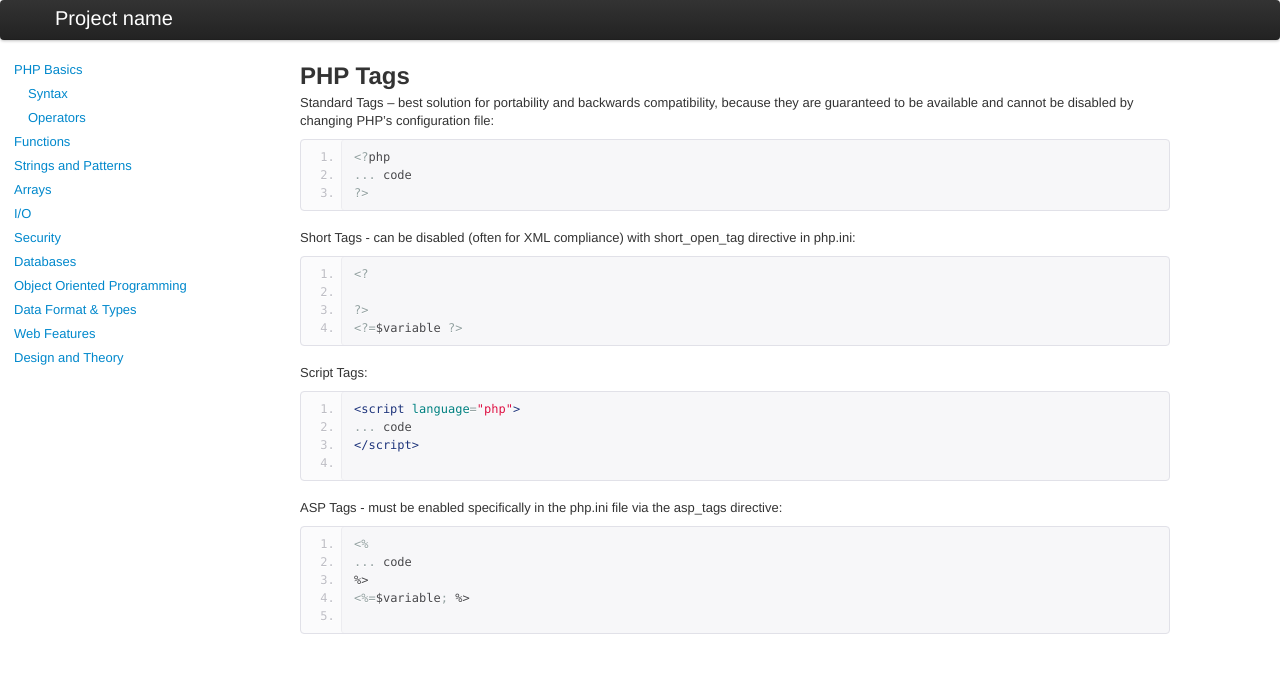
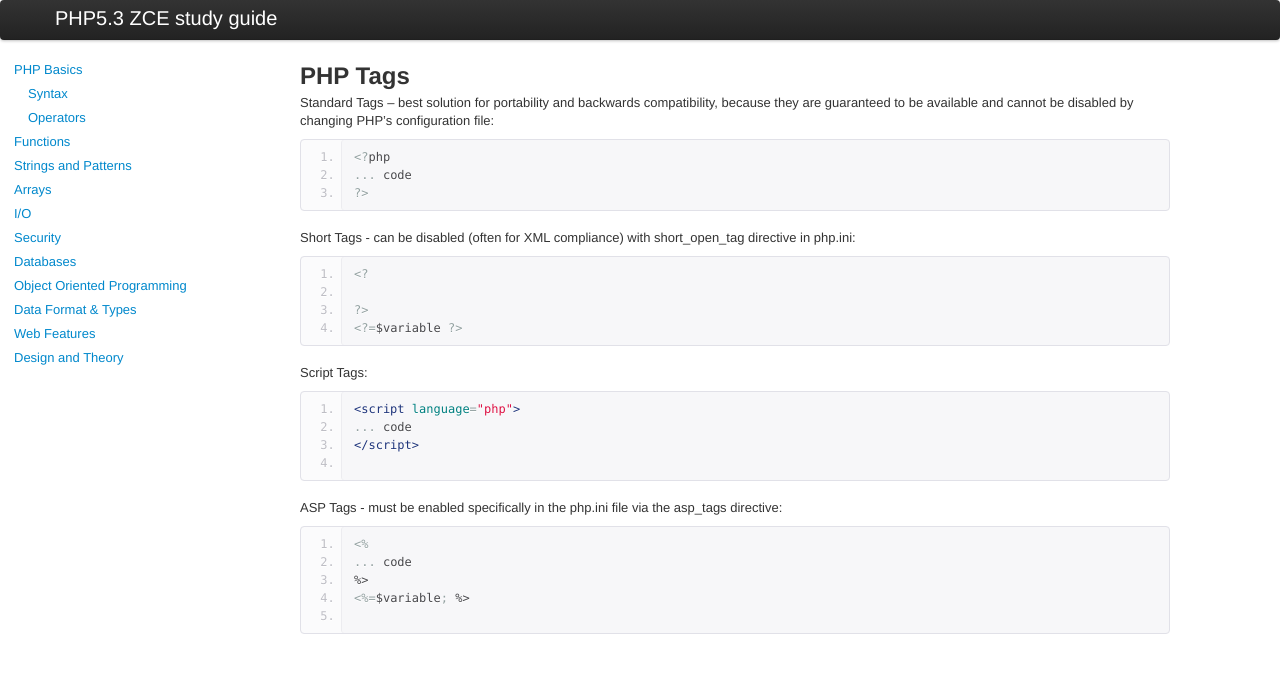
Before and after one commit to sergeylunev/php-guide, a Jekyll site: the page built from guide/php-basics/php-tags.html, in a window 1280 px wide. Shown: the top 673 px of the page. Built offline with Jekyll 4.4.1, drawn with Linux system fonts in a browser that asks for light colours.

Commit message:
small config changes; project name and home link

```diff
--- a/_config.yml
+++ b/_config.yml
@@ -1,7 +1,7 @@
-title : PHP5.3 ZCE study guide
-
-author :
-  name : Roma Lapin
-  email : roma@evercodelab.com
-  github : memphys
-  twitter : memphys
+title: PHP5.3 ZCE study guide
+auto: true
+author:
+  name: Roma Lapin
+  email: roma@evercodelab.com
+  github: memphys
+  twitter: memphys
--- a/_layouts/layout.html
+++ b/_layouts/layout.html
@@ -16,8 +16,8 @@
 <div class="navbar">
     <div class="navbar-inner">
         <div class="container">
-            <a class="brand" href="#">
-                Project name
+            <a class="brand" href="/">
+                {{ site.title }}
             </a>
 
         </div>
```
